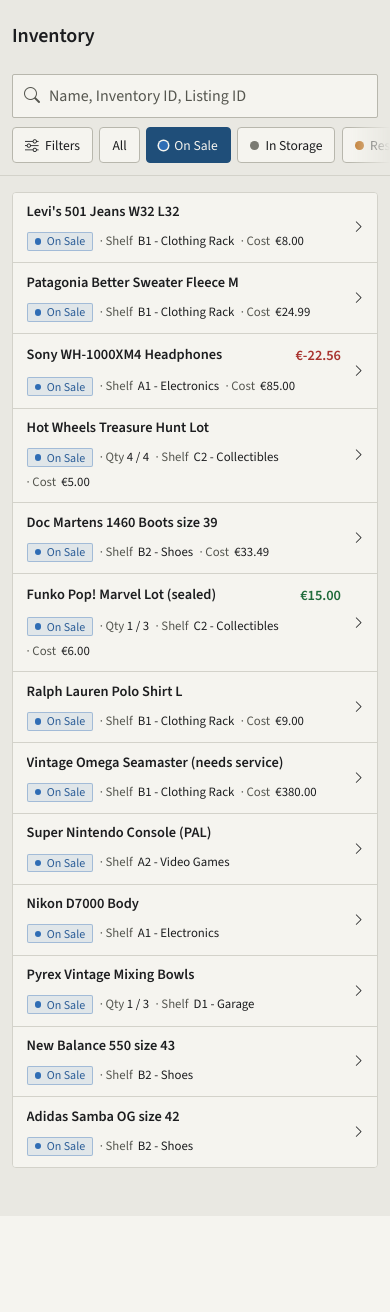
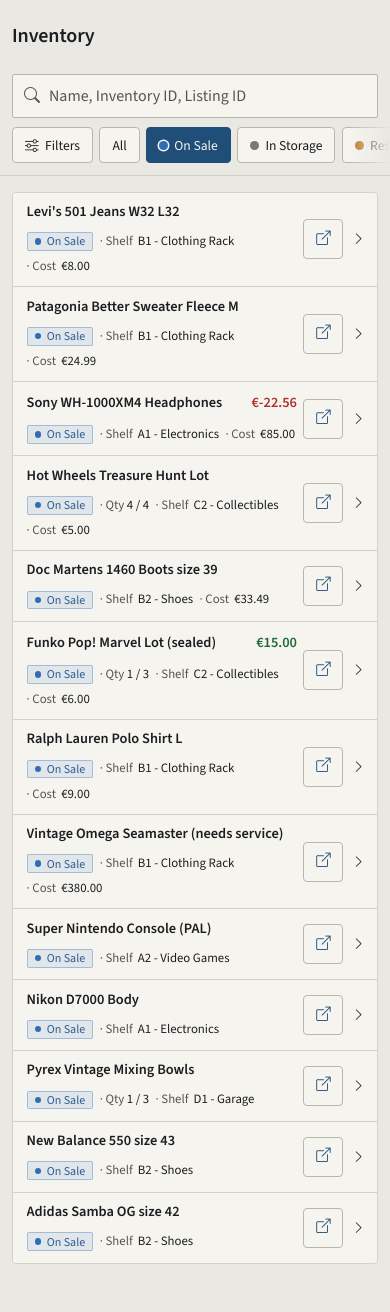
Before and after one commit to Dommus/Resale-Desk, a Flask app: page /inventory in a window 390 px wide. Shown: the part 52-1364 px from the top of the page. Before the commit the page ends 1268 px from the top, so only its background shows below. Run offline with Flask 3, Linux system fonts and the light colour scheme; a user stored in the database is signed in; data comes from the database, SQL or seed files in the repository.

Commit message:
Add an open-listing button to inventory rows on mobile
On phones the whole row opens the item page, so the item name could no
longer open the marketplace listing. Rows with a listing URL now get a
separate 40px button that opens the listing in a new tab. Desktop keeps
the name link.

Co-Authored-By: Claude Opus 5.5 <noreply@anthropic.com>

```diff
--- a/static/style.css
+++ b/static/style.css
@@ -930,7 +930,8 @@ code.inv-code {
    below, and the whole row opens the record. Cells choose their place with
    data-mobile="title|amount|badge|meta|link"; cells without it are left
    out, and meta cells can show a short data-mobile-label before the value. */
-.table-action-chevron {
+.table-action-chevron,
+.listing-open-button {
     display: none;
 }
 
@@ -1083,6 +1084,38 @@ code.inv-code {
 
     .table-action-chevron {
         display: inline-block;
+    }
+
+    /* Secondary action: opens the marketplace listing, sitting above the row link */
+    .app-list-table tbody tr:has(.listing-open-button) {
+        padding-right: 5rem;
+    }
+
+    .app-list-table td[data-mobile] .listing-open-button {
+        position: absolute;
+        top: 50%;
+        right: 2.1rem;
+        z-index: 2;
+        display: inline-flex;
+        align-items: center;
+        justify-content: center;
+        width: 2.5rem;
+        height: 2.5rem;
+        border: 1px solid var(--rule-strong);
+        border-radius: 4px;
+        background: var(--sheet);
+        color: var(--accent);
+        font-weight: 400;
+        transform: translateY(-50%);
+    }
+
+    .app-list-table td[data-mobile] .listing-open-button:active {
+        background: var(--hover);
+    }
+
+    .app-list-table td[data-mobile] .listing-open-button:focus-visible {
+        outline: 2px solid var(--accent);
+        outline-offset: 2px;
     }
 }
 
--- a/templates/inventory/inventory.html
+++ b/templates/inventory/inventory.html
@@ -133,6 +133,9 @@
                         {% set first_listing_url = (item.listings | selectattr('listing_url') | first) %}
                         {% if first_listing_url %}
                         <a href="{{ first_listing_url.listing_url }}" target="_blank" rel="noopener noreferrer">{{ item.name }}</a>
+                        {# On phones the row opens the item page, so the listing gets its own button #}
+                        {% set open_listing_label = _('Open listing on {platform}', platform=first_listing_url.platform) %}
+                        <a href="{{ first_listing_url.listing_url }}" target="_blank" rel="noopener noreferrer" class="listing-open-button" aria-label="{{ open_listing_label }}" title="{{ open_listing_label }}"><i class="bi bi-box-arrow-up-right" aria-hidden="true"></i></a>
                         {% else %}
                         {{ item.name }}
                         {% endif %}
--- a/translations.py
+++ b/translations.py
@@ -211,6 +211,7 @@ PT = {
     "Purchase cost": "Custo de compra",
     "Cost": "Custo",
     "Qty": "Qtd.",
+    "Open listing on {platform}": "Abrir anúncio em {platform}",
     "Profit (total)": "Lucro (total)",
     "Purchase Date": "Data de compra",
     "Purchase date": "Data de compra",
```
